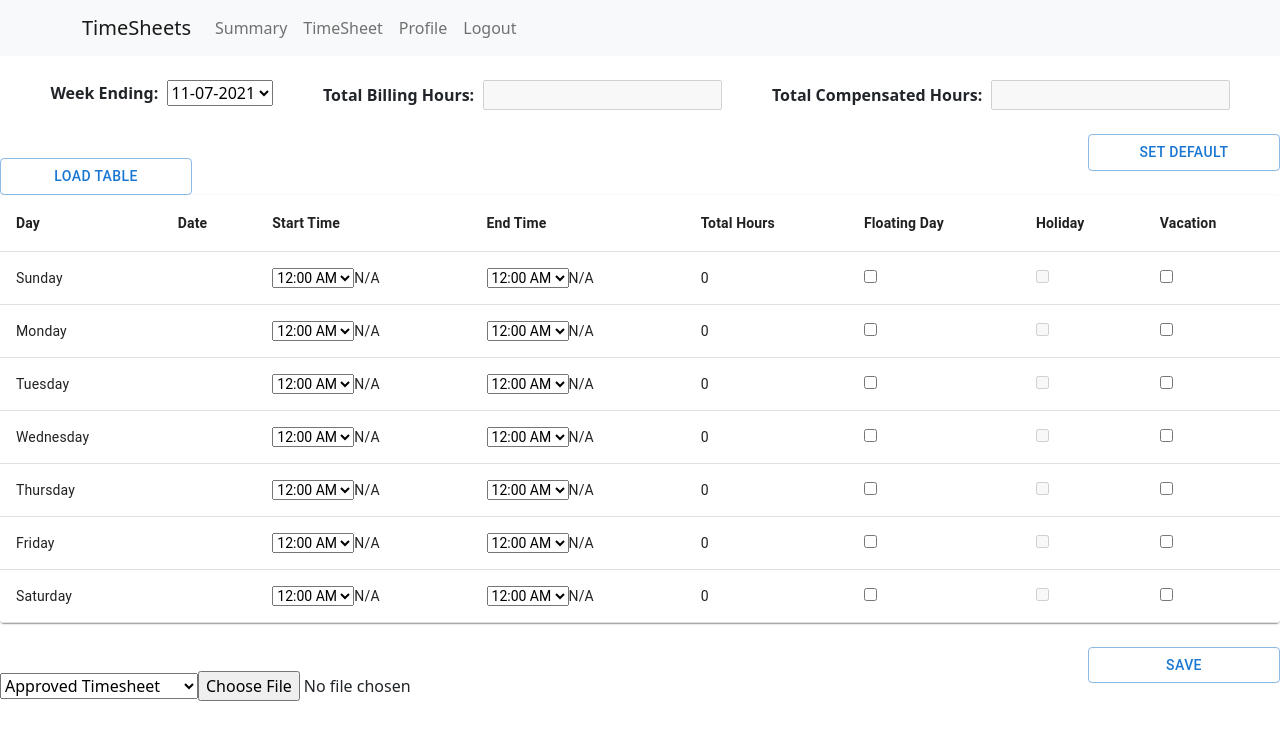
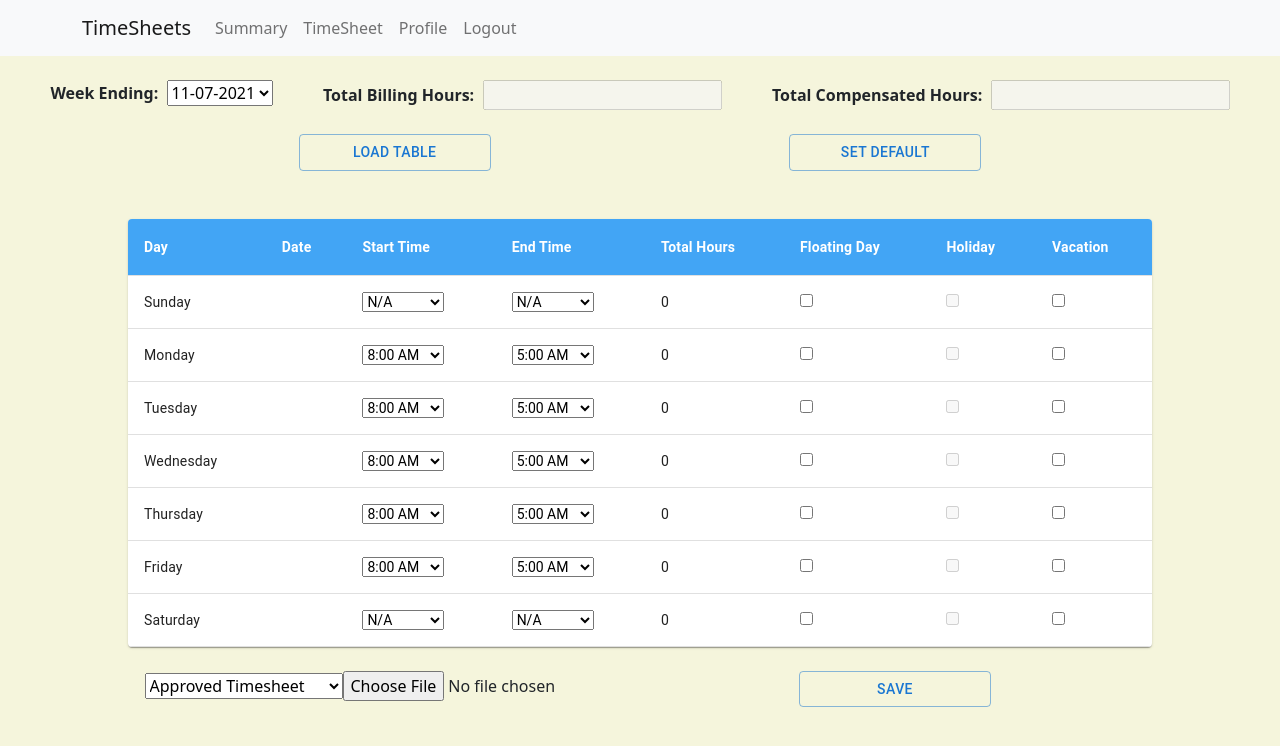
Before and after one commit to kim4t/TeamProj2_Front, a React (Create React App) app in the folder timesheet-tool-app/: page /timeSheet in a window 1280 px wide. Shown: the top 746 px of the page. Built offline with nearby package versions, Linux system fonts and the light colour scheme.

Commit message:
fixed multiple calls react hook on login n timesheet, added styling and change timesheet format

```diff
--- a/timesheet-tool-app/public/index.html
+++ b/timesheet-tool-app/public/index.html
@@ -24,9 +24,9 @@
       work correctly both with client-side routing and a non-root public URL.
       Learn how to configure a non-root public URL by running `npm run build`.
     -->
-    <title>React App</title>
+    <title>TimeSheet Tool</title>
   </head>
-  <body>
+  <body style= 'background-color: beige;'>
     <noscript>You need to enable JavaScript to run this app.</noscript>
     <div id="root"></div>
     <!--
--- a/timesheet-tool-app/src/components/TimeSheet.js
+++ b/timesheet-tool-app/src/components/TimeSheet.js
@@ -95,9 +95,7 @@ export default function TimeSheet(props) {
             </label>
 
             </div>
-            <br></br>
-            <Button style={{float: "right"}} variant="outlined">Set Default</Button>
-            <br></br>
+
         </div>
         <TimeSheetTable selectedWeek = {selectedWeek}
             totalBillingUpdate = {saveTotalBilling}
--- a/timesheet-tool-app/src/components/TimeSheetTable.js
+++ b/timesheet-tool-app/src/components/TimeSheetTable.js
@@ -1,11 +1,12 @@
 import * as React from 'react';
 import Table from '@mui/material/Table';
 import TableBody from '@mui/material/TableBody';
-import TableCell from '@mui/material/TableCell';
+import TableCell, {tableCellClasses} from '@mui/material/TableCell';
 import TableContainer from '@mui/material/TableContainer';
 import TableHead from '@mui/material/TableHead';
 import TableRow from '@mui/material/TableRow';
 import Paper from '@mui/material/Paper';
+import { styled } from '@mui/material/styles';
 
 import Button from '@mui/material/Button';
 import TimeSheet from './TimeSheet';
@@ -28,10 +29,9 @@ export default function TimeSheetTable(props) {
     const [totalCompensated, setTotalCompensated] = useState(0);
     const [chosenWeek, setChosenWeek] = useState(props.selectedWeek);
 
-    const [timeTable, setTimeTable] = useState();
+    //const [timeTable, setTimeTable] = useState();
 
     const [tableId, setTableID] = useState();
-    const [timeSheet, setTimeSheet] = useState();
     const [userName, setUserName] = useState(localStorage.getItem("user"));
     const [filePath, setFilePath] = useState();
 
@@ -40,12 +40,12 @@ export default function TimeSheetTable(props) {
     //this will be obtained from the backend
 
     const [rows, setRows] = useState([
-        createData('Sunday', "", 'N/A', 'N/A', 0, false, false, false),
-        createData('Monday', "", 'N/A', 'N/A', 0, false, false, false),
-        createData('Tuesday', "", 'N/A', 'N/A', 0, false, false, false),
-        createData('Wednesday', "", 'N/A', 'N/A', 0, false, false, false),
-        createData('Thursday', "", 'N/A', 'N/A', 0, false, false, false),
-        createData('Friday', "", 'N/A', 'N/A', 0, false, false, false),
+        createData('Sunday', "", "N/A", "N/A", 0, false, false, false),
+        createData('Monday', "", 8, 5, 0, false, false, false),
+        createData('Tuesday', "", 8, 5, 0, false, false, false),
+        createData('Wednesday', "", 8, 5, 0, false, false, false),
+        createData('Thursday', "", 8, 5, 0, false, false, false),
+        createData('Friday', "", 8, 5, 0, false, false, false),
         createData('Saturday', "", 'N/A', 'N/A', 0, false, false, false),
       ]);
 
@@ -159,67 +159,64 @@ function saveWeek(event) {
         .then(response => response.json())
 
     console.log(submissionObj);
+    console.log("POST to http://localhost:8080/api/timeSheet");
 }
 
 
 const axios = require('axios');
 
 function getDatafromDB(chosenSunday) {
-    console.log("getting data from DB...")
-    console.log(chosenSunday);
+    console.log("GET from http://localhost:8080/api/timeSheet");
     var user = userName;
     const config = {
         headers: {"Access-Control-Allow-Origin": "*"},
         params: {weekEnding: chosenSunday}
     }
     const res = axios.get('http://localhost:8080/api/timeSheet/' + user, config)
-                .then(data => setTimeTable(data.data));
-    return timeTable;
+                .then(data => generateTableFromDB(data.data));
+    //return timeTable;
 
 }
 
 
+
+
 function loadWeek(event) {
     event.stopPropagation();
-   // console.log("asdasdasd", props.loadWeek());
-    setChosenWeek(chosenWeek => props.selectedWeek);
-    //console.log(chosenWeek);
-    if(chosenWeek) {
-        console.log("chosen week: ", chosenWeek);
-        var dataFetched = getDatafromDB(chosenWeek.split(',')[0]);
-        if (dataFetched) {
-            if (dataFetched.weekEnding === chosenWeek.split(",")[0]){
-                console.log(timeTable);
-                if (timeTable) {
-                    generateTableFromDB(timeTable);
-                }
-            }
-        }
+    if (!props.selectedWeek) {
+        chosenSunday = "11-7-2021";
+    } else {
+        var chosenSunday = props.selectedWeek.split(',')[0];
     }
-   /* if (!dataFetched) {
-        //create new table function
-        generateNewTable(weekArr);
-    } else { */
-  //  }
+    setChosenWeek(chosenSunday);
+    getDatafromDB(chosenSunday);
+
 
 }
 
 function generateTableFromDB(timeTable) {
-    setTableID(tableId => timeTable.id);
-    setTimeSheet(timeSheet => timeTable.timeSheet);
-    setFilePath(filePath => timeTable.filePath);
-    console.log(tableId);
+    console.log(timeTable);
+    setTableID(timeTable.id);
+    setFilePath(timeTable.filePath);
+    setRows(timeTable.timeSheet);
 
     //generates blank table
+   /*
     if(timeSheet) {
         if (timeSheet[0].date === ""){
             generateNewTable(chosenWeek.split(","));
         } else {
             //populateTable(timeSheet);
-            setRows(rows => timeSheet);
+            setRows(timeSheet);
         }
     }
-
+ */
+    var totalBill = 0;
+    for(let i = 0; i < 7; i++) {
+        totalBill += timeTable.timeSheet[i].totaltime;
+    }
+    setTotalBilling(totalBill);
+    props.totalBillingUpdate(totalBill);
 
     setTotalCompensated(timeTable.compensatedHours);
     props.totalCompensatedUpdate(timeTable.compensatedHours);
@@ -269,21 +266,37 @@ const changeEndTime = index => event => {
     props.totalCompensatedUpdate(totalComp);
 }
 
+    const StyledTableCell = styled(TableCell)(({ theme }) => ({
+    [`&.${tableCellClasses.head}`]: {
+      backgroundColor: "#42a5f5",
+      color: theme.palette.common.white,
+    },
+    [`&.${tableCellClasses.body}`]: {
+      fontSize: 14,
+    },
+  }));
+
     return (
     <React.Fragment>
-    <Button style={{float: "left"}} variant="outlined"  onClick = {loadWeek}>Load Table</Button>
-    <TableContainer component={Paper}>
-      <Table aria-label="simple table" style={{borderTop:10, borderLeft:10}}>
+    <br></br>
+    <div style={{fontWeight: 'bold', display: 'flex', justifyContent: 'space-evenly'}}>
+    <Button  variant="outlined"  onClick = {loadWeek}>Load Table</Button>
+    <Button style={{float: "right"}} variant="outlined">Set Default</Button>
+    </div>
+    <br></br>
+    <br></br>
+    <TableContainer component={Paper} style={{width: '80%',  display: 'flex', transform: 'translateX(-50%)', left: '50%', position:'relative'}}>
+      <Table>
         <TableHead>
           <TableRow>
-            <TableCell style ={{fontWeight: 'bold'}} >Day</TableCell>
-            <TableCell style ={{fontWeight: 'bold'}} >Date</TableCell>
-            <TableCell style ={{fontWeight: 'bold'}} >Start Time</TableCell>
-            <TableCell style ={{fontWeight: 'bold'}} >End Time</TableCell>
-            <TableCell style ={{fontWeight: 'bold'}} >Total Hours</TableCell>
-            <TableCell style ={{fontWeight: 'bold'}} >Floating Day</TableCell>
-            <TableCell style ={{fontWeight: 'bold'}} >Holiday</TableCell>
-            <TableCell style ={{fontWeight: 'bold'}} >Vacation</TableCell>
+            <StyledTableCell style ={{fontWeight: 'bold'}} >Day</StyledTableCell>
+            <StyledTableCell style ={{fontWeight: 'bold'}} >Date</StyledTableCell>
+            <StyledTableCell style ={{fontWeight: 'bold'}} >Start Time</StyledTableCell>
+            <StyledTableCell style ={{fontWeight: 'bold'}} >End Time</StyledTableCell>
+            <StyledTableCell style ={{fontWeight: 'bold'}} >Total Hours</StyledTableCell>
+            <StyledTableCell style ={{fontWeight: 'bold'}} >Floating Day</StyledTableCell>
+            <StyledTableCell style ={{fontWeight: 'bold'}} >Holiday</StyledTableCell>
+            <StyledTableCell style ={{fontWeight: 'bold'}} >Vacation</StyledTableCell>
           </TableRow>
         </TableHead>
         <TableBody>
@@ -292,14 +305,14 @@ const changeEndTime = index => event => {
               key={row.day}
             //   sx={{ '&:last-child td, &:last-child th': { border: 0 } }}
             >
-              <TableCell component="th" scope="row">
+              <StyledTableCell component="th" scope="row">
                 {row.day}
-              </TableCell>
-              <TableCell>{row.date}</TableCell>
+              </StyledTableCell>
+              <StyledTableCell>{row.date}</StyledTableCell>
 
-              <TableCell>
+              <StyledTableCell>
               <select name="starttime" id="starttime" onChange={changeStartTime(i)}
-                >
+                value={row.starttime}>
                 <option value= "0">12:00 AM</option>
                 <option value= "1">1:00 AM</option>
                 <option value= "2">2:00 AM</option>
@@ -326,13 +339,11 @@ const changeEndTime = index => event => {
                 <option value= "23">11:00 PM</option>
                 <option value= "N/A">N/A</option>
             </select>
-            {row.starttime}
-
-              </TableCell>
+              </StyledTableCell>
               {/* <TableCell align="right">{row.carbs}</TableCell> */}
-              <TableCell>
+              <StyledTableCell>
               <select name="endtime" id="endtime" onChange={changeEndTime(i)}
-                >
+                value={row.endtime}>
                 <option value= "0">12:00 AM</option>
                 <option value= "1">1:00 AM</option>
                 <option value= "2">2:00 AM</option>
@@ -349,7 +360,7 @@ const changeEndTime = index => event => {
                 <option value= "13">1:00 PM</option>
                 <option value= "14">2:00 PM</option>
                 <option value= "15">3:00 PM</option>
-                <option value= "16">4:00 PM</option>
+                <option value= "16" >4:00 PM</option>
                 <option value= "17">5:00 PM</option>
                 <option value= "18">6:00 PM</option>
                 <option value= "19">7:00 PM</option>
@@ -359,19 +370,19 @@ const changeEndTime = index => event => {
                 <option value= "23">11:00 PM</option>
                 <option value= "N/A">N/A</option>
             </select>
-            {row.endtime}
-            </TableCell>
-              <TableCell>{row.totaltime}</TableCell>
 
-              <TableCell><input type="checkbox" name="floatingday" value="floatingday" onChange={changeFloat(i)} disabled={(row.vacation || floatCount >= 3 || vacationCount >= 2)}/>
+            </StyledTableCell>
+              <StyledTableCell>{row.totaltime}</StyledTableCell>
 
-              </TableCell>
+              <StyledTableCell><input type="checkbox" name="floatingday" value="floatingday" onChange={changeFloat(i)} checked={row.floatingDay} disabled={(row.vaccation || floatCount >= 3 || vacationCount >= 2)}/>
 
-              <TableCell><input type="checkbox" name="holiday" value="holiday" disabled ={true}/>
-              </TableCell>
+              </StyledTableCell>
 
-              <TableCell><input type="checkbox" name="vacation" value="vacation" onChange={changeVacation(i)} disabled={row.floatingDay || floatCount >= 3 || vacationCount >= 2}/>
-              </TableCell>
+              <StyledTableCell><input type="checkbox" name="holiday" value="holiday" disabled ={true}/>
+              </StyledTableCell>
+
+              <StyledTableCell><input type="checkbox" name="vacation" value="vacation" onChange={changeVacation(i)} checked={row.vaccation} disabled={row.floatingDay || floatCount >= 3 || vacationCount >= 2}/>
+              </StyledTableCell>
             </TableRow>
           ))}
         </TableBody>
@@ -379,15 +390,19 @@ const changeEndTime = index => event => {
 
     </TableContainer>
     <br></br>
-    <Button style={{float: "right"}} variant="outlined" onClick = {saveWeek}>Save</Button>
-    {/* {props.selectedWeek} */}
-    <br></br>
-    <div>
+
+    <div style={{fontWeight: 'bold', display: 'flex', justifyContent: 'space-evenly'}}>
+    <div >
     <select name="endtime" id="endtime" >
             <option value= "Approved">Approved Timesheet</option>
             <option value= "Unapproved">Unapproved Timesheet</option>
     </select>
     <input type="file" />
     </div>
+    <Button style={{float: "right"}} variant="outlined" onClick = {saveWeek}>Save</Button>
+    {/* {props.selectedWeek} */}
+    <br></br>
+
+    </div>
     </React.Fragment>);
 }
--- a/timesheet-tool-app/src/components/login.js
+++ b/timesheet-tool-app/src/components/login.js
@@ -12,8 +12,10 @@ const theme = createTheme();
 const {useState} = require("react");
 export default function Login() {
 
-    const [response, setResponse] = useState();
+    //const [response, setResponse] = useState();
     let history = useHistory();
+
+
 
     const submit = (event) => {
         event.preventDefault();
@@ -23,14 +25,16 @@ export default function Login() {
           password: data.get('password'),
         }); */
         login(data);
-        if (response) {
+
+      };
+
+    function redirect(response) {
         localStorage.setItem("user", response.userName);
              localStorage.setItem("token", response.token);
              localStorage.setItem("status", response.status);
              console.log(response);
              history.push("/")
     }
-      };
 
     function login(data) {
         var email =  data.get('email');
@@ -45,7 +49,7 @@ export default function Login() {
         };
         fetch("http://localhost:8080/api/auth", specs)
             .then(response => response.json())
-            .then(data => setResponse(data));
+            .then(data => redirect(data));
 
     }
     return(
```
Lines whose indentation alone changed are shown as unchanged.
